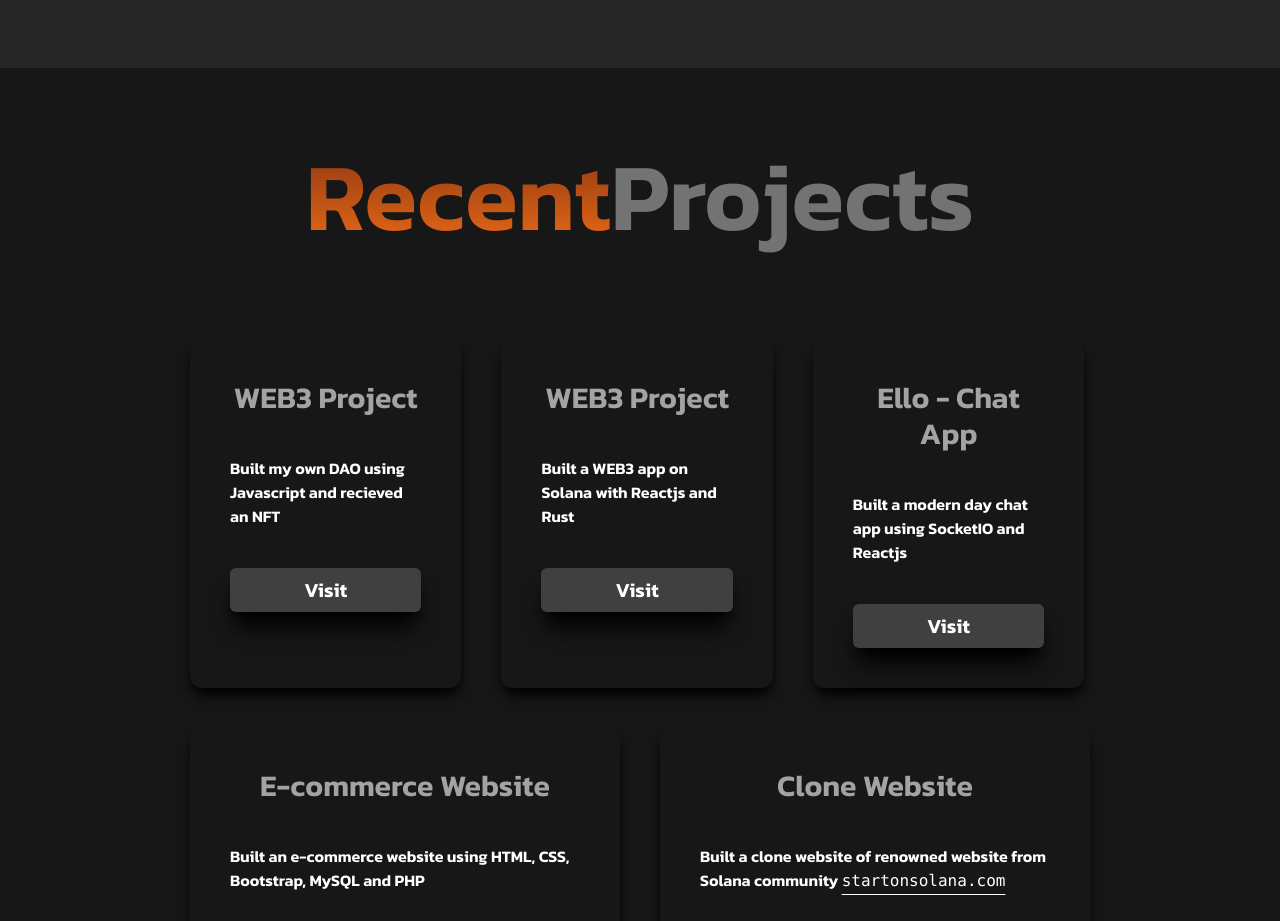
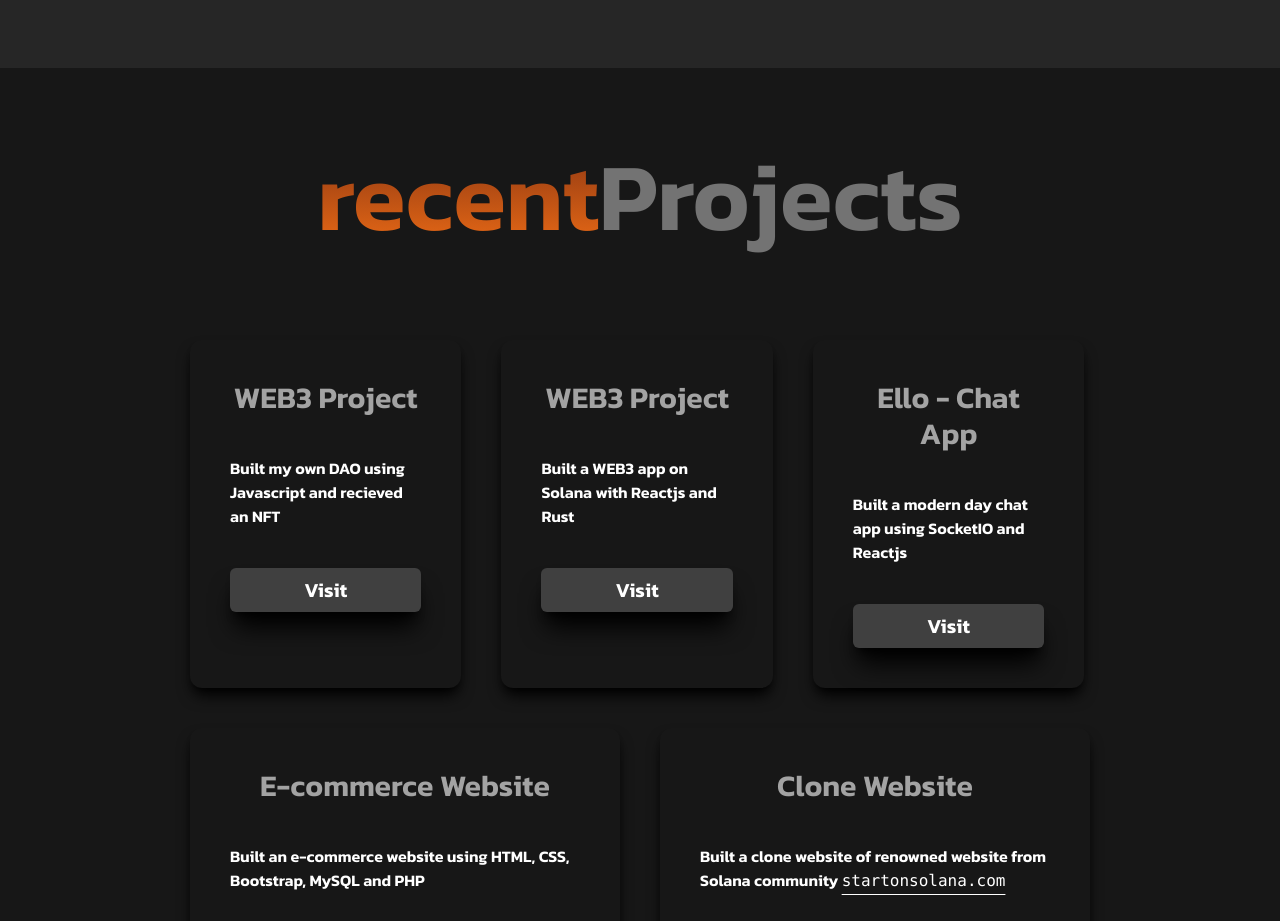
Before and after one commit to code-rishabh/Portfolio, a Next.js app: page / in a window 1280 px wide. Shown: the part 2460-3381 px from the top of the page. Built offline with nearby package versions, Linux system fonts and the light colour scheme.

Commit message:
Update ProjectSection.tsx

```diff
--- a/src/components/sections/ProjectSection.tsx
+++ b/src/components/sections/ProjectSection.tsx
@@ -1,7 +1,7 @@
 const ProjectSection = () => {
     return (
         <section className=" flex flex-col items-center justify-center gap-24 min-h-screen px-10 py-20 w-full bg-neutral-900">
-            <div className=" text-neutral-500 text-8xl text-center"><span className="bg-gradient-to-b text-transparent bg-clip-text from-orange-900 to-orange-500">Recent</span>Projects</div>
+            <div className=" text-neutral-500 text-8xl text-center"><span className="bg-gradient-to-b text-transparent bg-clip-text from-orange-900 to-orange-500">recent</span>Projects</div>
             <div className="flex flex-col w-[75%] gap-10">
                 <div className="flex flex-[0.5]  gap-10">
                     <div className="flex flex-col gap-10 p-10 flex-[0.33] w-full text-white shadow-lg shadow-black rounded-xl">
```
